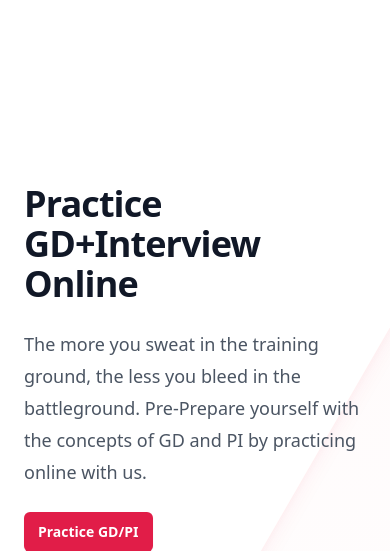
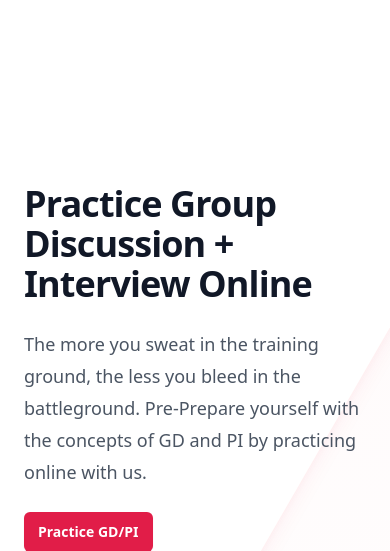
Before and after one commit to sourabhsinha396/groupdiscussion.co, a Django app: page / in a window 390 px wide. Shown: the part 56-607 px from the top of the page. Run offline with Django 4.2, Linux system fonts and the light colour scheme; data comes from the database, SQL or seed files in the repository; some libraries are stand-ins or nearby versions.

Commit message:
change main header text for seo

```diff
--- a/templates/common/snippets/hero.html
+++ b/templates/common/snippets/hero.html
@@ -5,7 +5,7 @@
       <div class="absolute inset-y-0 right-1/2 -z-10 -mr-96 w-[200%] origin-top-right skew-x-[-30deg] bg-white shadow-xl shadow-rose-600/10 ring-1 ring-rose-50 sm:-mr-80 lg:-mr-96" aria-hidden="true"></div>
       <div class="mx-auto max-w-7xl px-6 py-32 sm:py-40 lg:px-8 grid grid-cols-1 lg:grid-cols-2 gap-16 items-center">
         <div>
-          <h1 class="text-4xl font-bold tracking-tight text-gray-900 sm:text-6xl mb-6">Practice GD+Interview Online</h1>
+          <h1 class="text-4xl font-bold tracking-tight text-gray-900 sm:text-6xl mb-6">Practice Group Discussion + Interview Online</h1>
           <p class="text-lg leading-8 text-gray-600 mb-6">The more you sweat in the training ground, the less you bleed in the battleground. Pre-Prepare yourself with the concepts of GD and PI by practicing online with us.</p>
           <div class="flex items-center gap-x-6">
             <a href="{% url 'groupdiscussions:list_group_discussions' %}" class="rounded-md bg-rose-600 px-3.5 py-2.5 text-sm font-semibold text-white shadow-sm hover:bg-rose-500 focus-visible:outline focus-visible:outline-2 focus-visible:outline-offset-2 focus-visible:outline-rose-600">Practice GD/PI</a>
```
